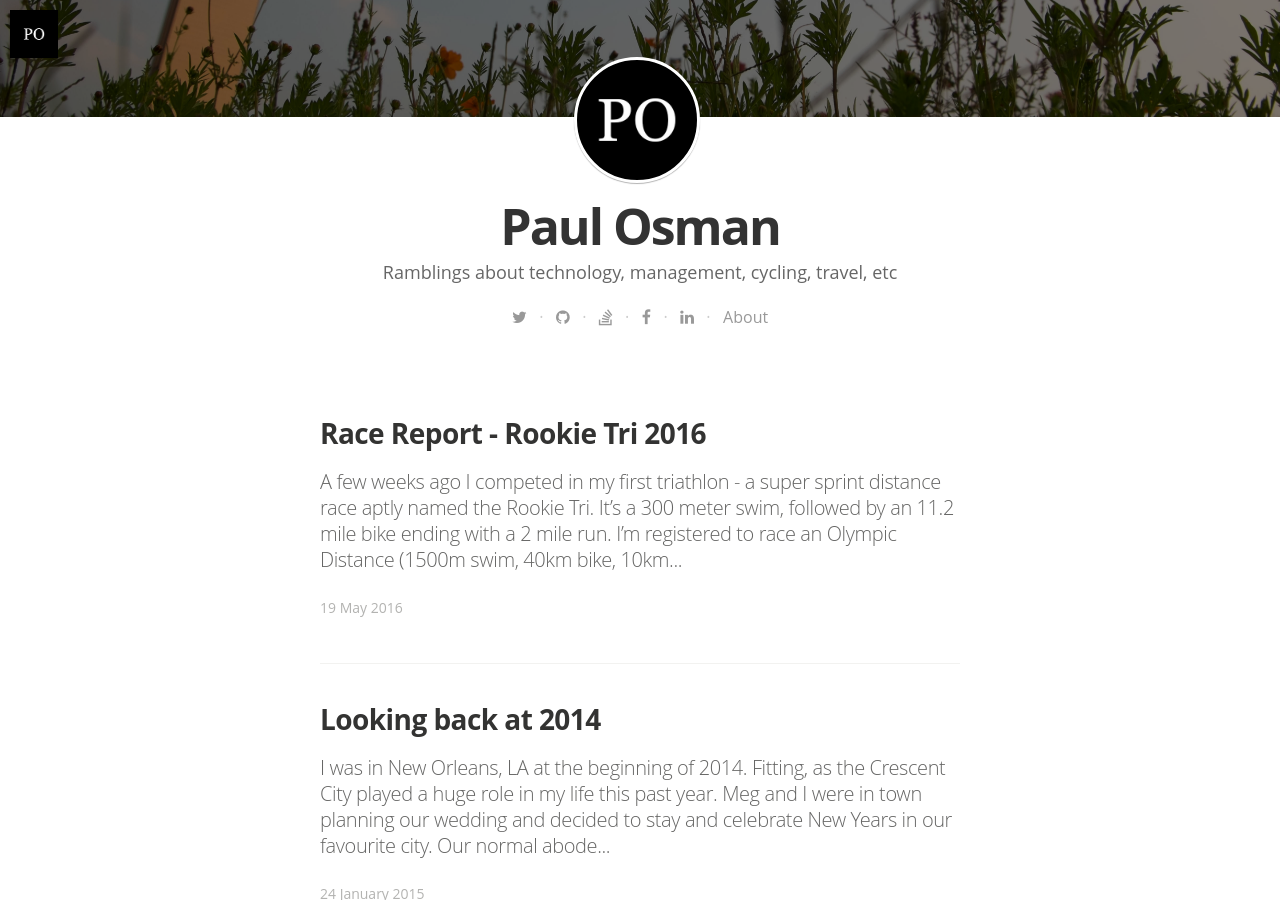
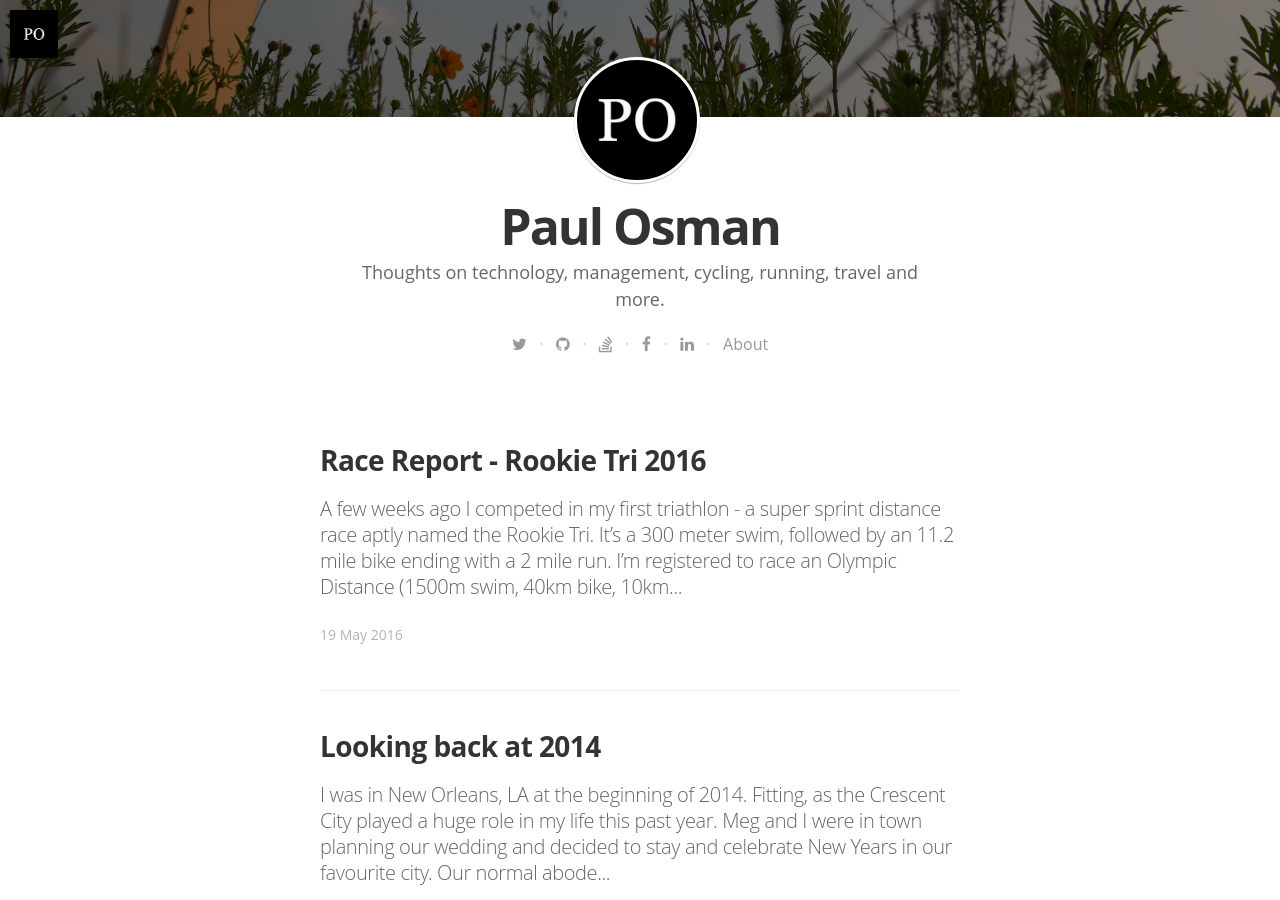
Before and after one commit to paulosman/paulosman.github.io, a Jekyll site: the page built from index.html, in a window 1280 px wide and 900 px high, scrolled down 333 px. Built offline with Jekyll 4.4.1, drawn with Linux system fonts in a browser that asks for light colours; nearby versions of some CDN libraries; some web fonts are replaced; the list of posts is cut into pages by our own code.

Commit message:
Less self-deprecating tagline

```diff
--- a/_config.yml
+++ b/_config.yml
@@ -5,7 +5,7 @@ highligher: pygments
 # Site settings
 title: "Paul Osman"
 description: >
-  Ramblings about technology, management, cycling, travel, etc
+  Thoughts on technology, management, cycling, running, travel and more.
 
 email: paul@eval.ca
 logo: "/assets/images/logo.jpg"
```
